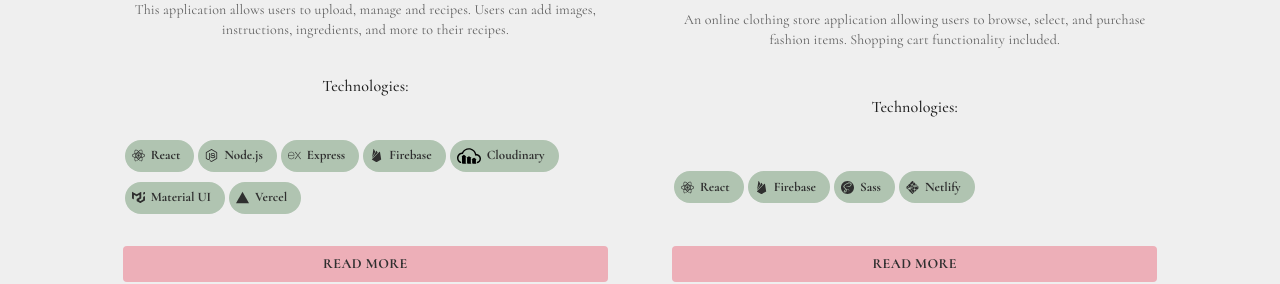
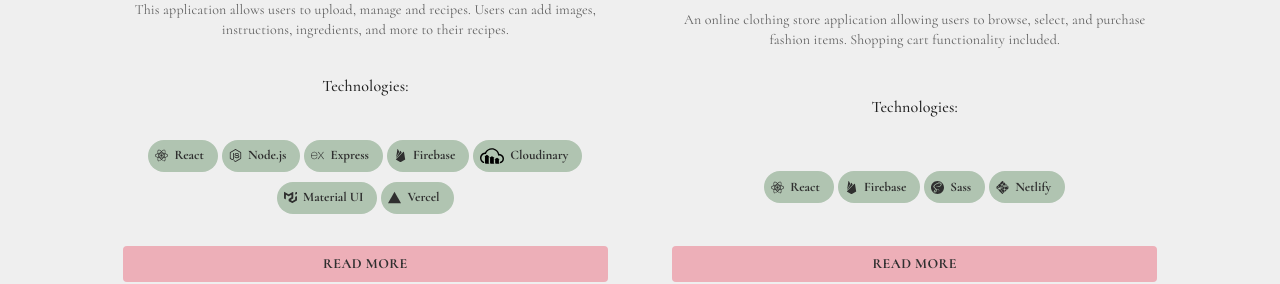
Before and after one commit to Aguirre-Solutions/porfolio, a React (Vite) app: page / in a window 1280 px wide. Shown: the part 2160-2444 px from the top of the page. Built offline with nearby package versions, Linux system fonts and the light colour scheme.

Commit message:
Added technologChip-centreing for tablets also.

```diff
--- a/src/components/portfolio-item/portfolio-item.component.jsx
+++ b/src/components/portfolio-item/portfolio-item.component.jsx
@@ -9,7 +9,7 @@ const PortfolioItem = ({ project, checks, technologyIcons }) => {
 
     const navigate = useNavigate();
     const {image, title, shortDescription, highlightedTechnologies, link, githubLink, id} = project;
-    const {isMobile} = checks;
+    const {isMobile, isTablet} = checks;
 
 
     const goToProject = (id) => {
@@ -81,9 +81,9 @@ const PortfolioItem = ({ project, checks, technologyIcons }) => {
                     sx={{
                         marginTop: '10px',
                         display: 'flex',
-                        justifyContent: isMobile ? 'center' : 'flex-start',
+                        justifyContent: isMobile || isTablet ? 'center' : 'flex-start',
                         flexWrap: 'wrap',
-                        alignContent: isMobile ? 'center' : 'flex-start',
+                        alignContent: isMobile || isTablet ? 'center' : 'flex-start',
                         flexDirection: 'row',
                         gap: 0
                     }}>
```
